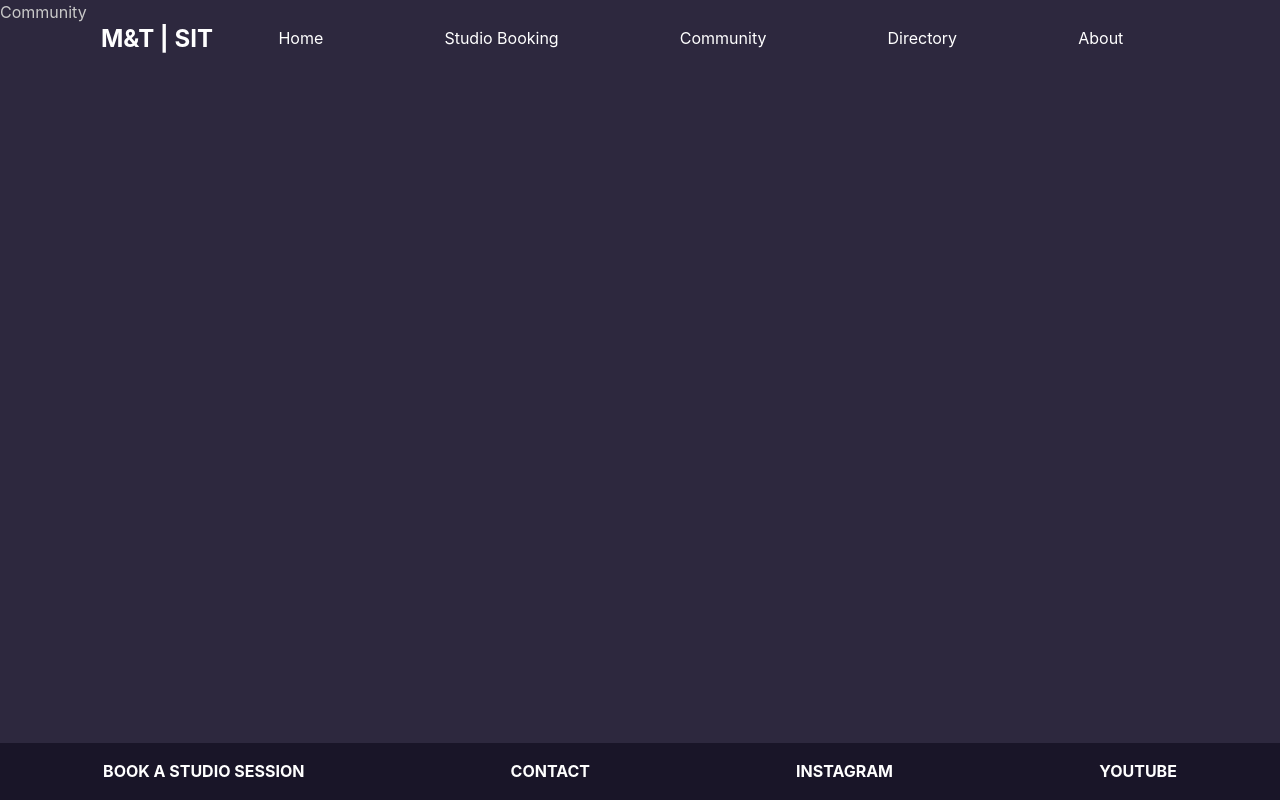
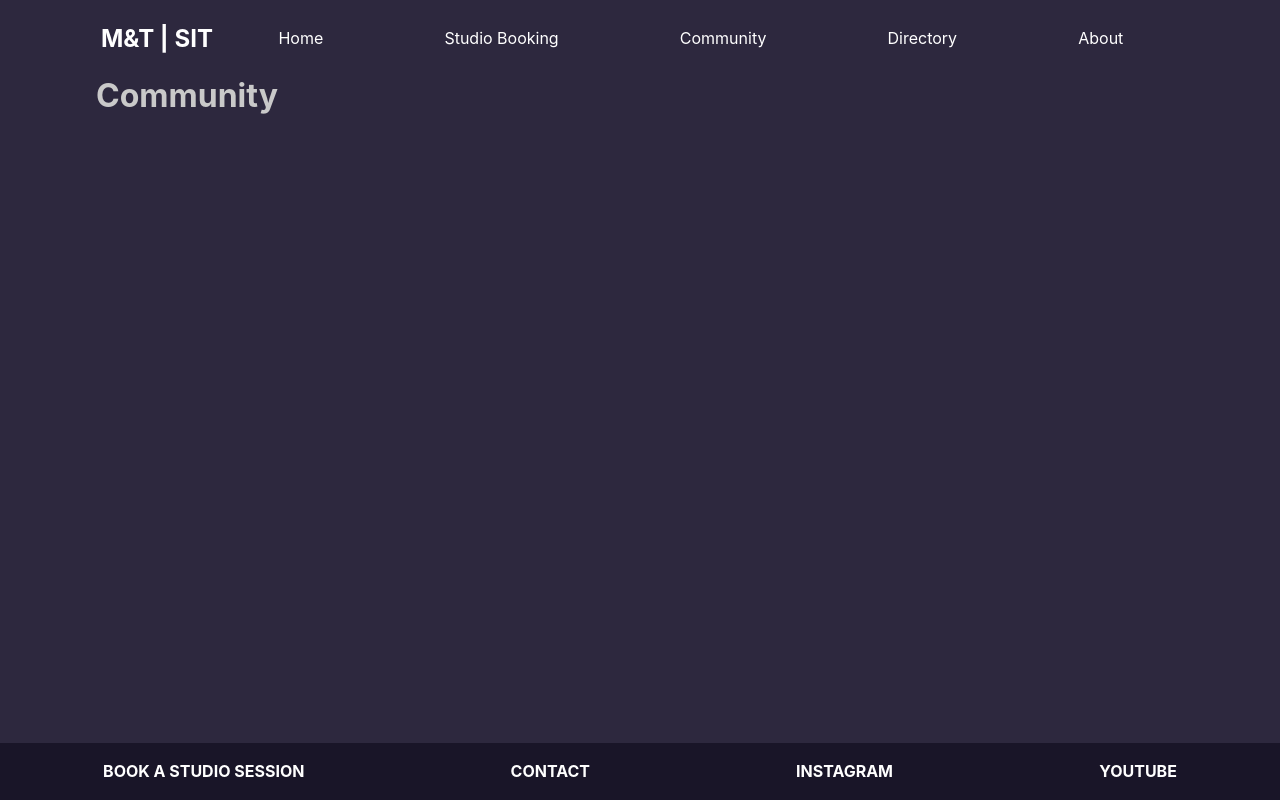
Before and after one commit to alexanderjalexander/stevensmandtsite, a Next.js app: page /community in a window 1280 px wide. Built offline with nearby package versions, Linux system fonts and the light colour scheme.

Commit message:
Updated Headings for Pages

```diff
--- a/src/app/community/page.tsx
+++ b/src/app/community/page.tsx
@@ -1,3 +1,9 @@
 export default function Page() {
- return(<>Community</>)
+    return (
+        <main>
+            <div>
+                <h1>Community</h1>
+            </div>
+        </main>
+    )
 }
```
Also changed, not shown: src/app/about/page.tsx (+7 -1 lines), src/app/directory/page.tsx (+7 -1 lines), src/app/studiobooking/page.tsx (+7 -1 lines).
